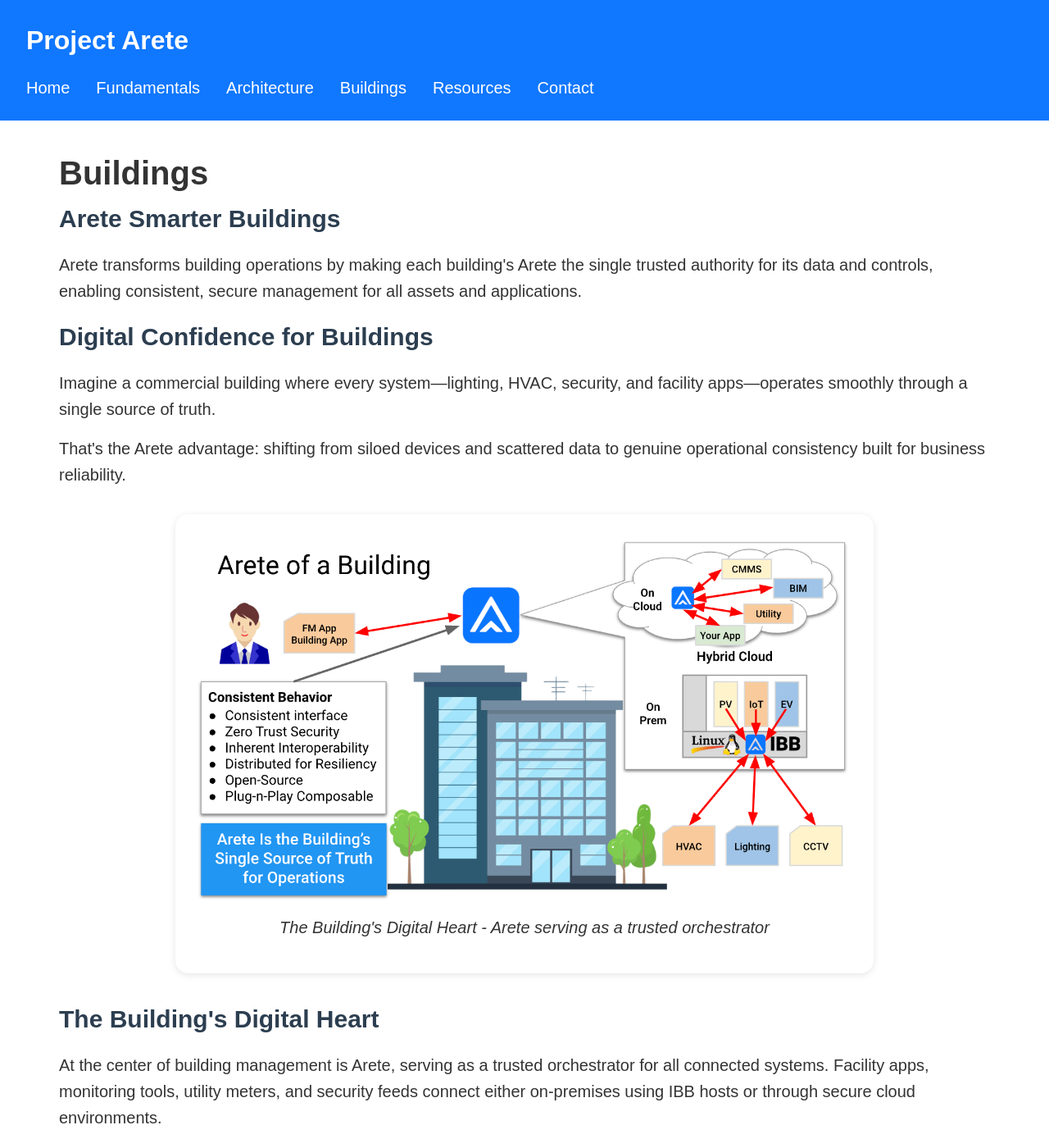
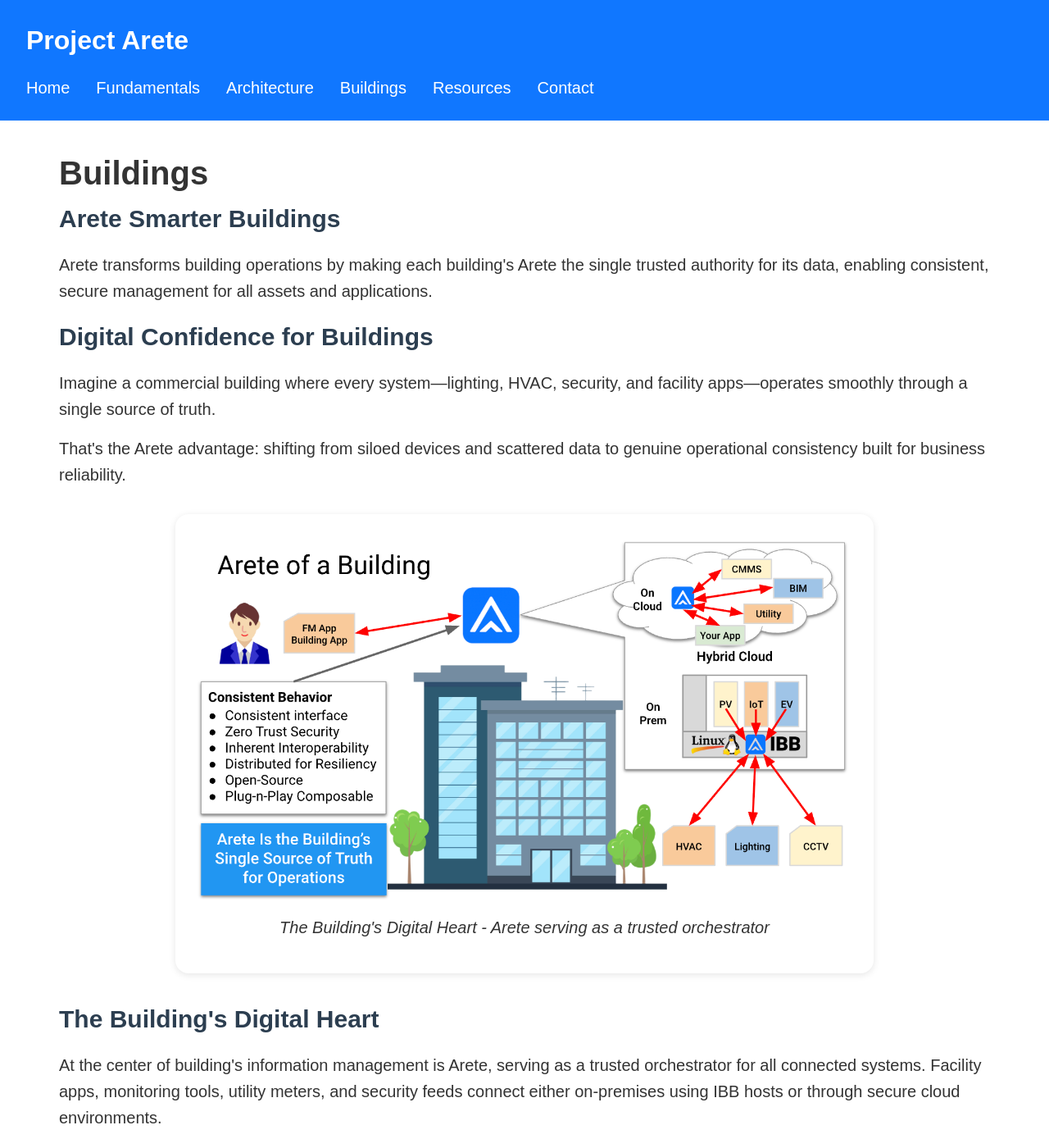
Before and after one commit to project-arete/website, a Jekyll site: the page buildings.html, which Jekyll copies as it is, in a window 1280 px wide and 1400 px high. Shown: the whole window at 82% size. Built offline with Jekyll 4.4.1, drawn with Linux system fonts in a browser that asks for light colours.

Commit message:
Update buildings.html

```diff
--- a/buildings.html
+++ b/buildings.html
@@ -25,7 +25,7 @@
 
         <section>
             <h2>Arete Smarter Buildings</h2>
-            <p>Arete transforms building operations by making each building's Arete the single trusted authority for its data and controls, enabling consistent, secure management for all assets and applications.</p>
+            <p>Arete transforms building operations by making each building's Arete the single trusted authority for its data, enabling consistent, secure management for all assets and applications.</p>
         </section>
 
         <section>
@@ -41,7 +41,7 @@
 
         <section>
             <h2>The Building's Digital Heart</h2>
-            <p>At the center of building management is Arete, serving as a trusted orchestrator for all connected systems. Facility apps, monitoring tools, utility meters, and security feeds connect either on-premises using IBB hosts or through secure cloud environments.</p>
+            <p>At the center of building's information management is Arete, serving as a trusted orchestrator for all connected systems. Facility apps, monitoring tools, utility meters, and security feeds connect either on-premises using IBB hosts or through secure cloud environments.</p>
             <p>Arete's consistent behavior—secure, interoperable, resilient, and plug-n-play—lets business professionals manage operations with confidence, trusting every interaction to follow modern security and open standards.</p>
         </section>
 
```
